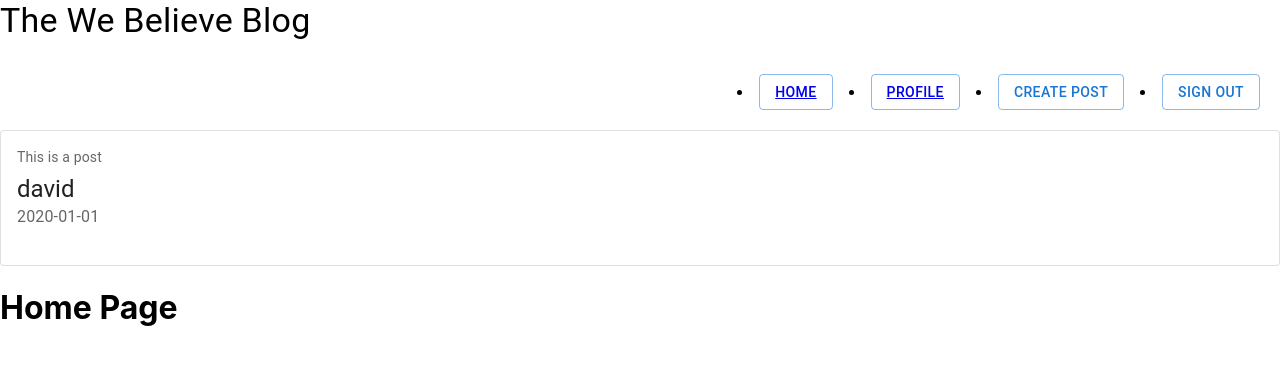
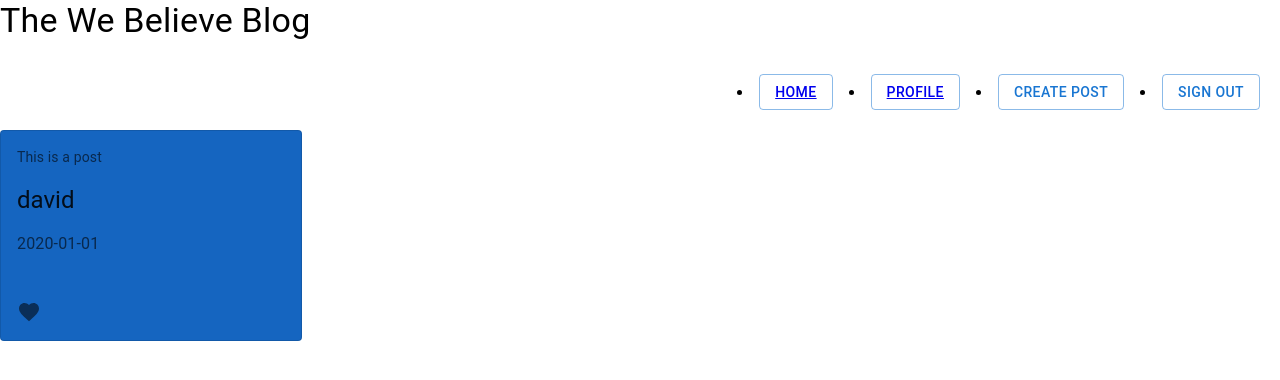
Before and after one commit to Grey-pearson/we-believe-forum, a React (Create React App) app in the folder client/: page /Home in a window 1280 px wide. Shown: the top 380 px of the page. Built offline with nearby package versions, Linux system fonts and the light colour scheme; the HTML template or start-up script is replaced by a standard one.

Commit message:
fixing mongo connection

```diff
--- a/client/src/components/Post.js
+++ b/client/src/components/Post.js
@@ -1,28 +1,40 @@
 import React from 'react';
 import { Card, CardHeader, CardContent, Typography, Box } from '@mui/material';
 
-const divStyle = {
-  color: 'blue',
-  backgroundcolor: 'purple',
-};
+import { styled } from '@mui/material/styles';
+import CardMedia from '@mui/material/CardMedia';
+import CardActions from '@mui/material/CardActions';
+import Collapse from '@mui/material/Collapse';
+import Avatar from '@mui/material/Avatar';
+import IconButton from '@mui/material/IconButton';
+import { red } from '@mui/material/colors';
+import FavoriteIcon from '@mui/icons-material/Favorite';
+import ShareIcon from '@mui/icons-material/Share';
+import ExpandMoreIcon from '@mui/icons-material/ExpandMore';
+import MoreVertIcon from '@mui/icons-material/MoreVert';
 
 function Post(props) {
   const { postText, postAuthor, createdAt, comments } = props
 
   return (
-    <Box sx={{ minWidth: 275 }} className={divStyle}>
-      <Card variant="outlined">
-        <div variant="outlined" className="post">
+    <Card variant="outlined" sx={{
+      width: 300,
+      minHeight: 100,
+      backgroundColor: 'primary.dark',
+      '&:hover': {
+        backgroundColor: 'primary.main',
+        opacity: [0.9, 0.8, 0.7],
+      },
+    }}>
       {/* postText, postAuthor, createdAt, comments */}
-
       <CardContent>
-            <Typography sx={{ fontSize: 14 }} color="text.secondary" gutterBottom>
+        <Typography sx={{ fontSize: 14 }} color="text.secondary" paragraph>
           {props.postText}
         </Typography>
-            <Typography variant="h5" component="div">
+        <Typography variant="h5" component="div" paragraph>
           {props.postAuthor}
         </Typography>
-            <Typography sx={{ mb: 1.5 }} color="text.secondary">
+        <Typography sx={{ mb: 1.5 }} color="text.secondary" paragraph>
           {props.createdAt}
         </Typography>
         <Typography variant="body2">
@@ -30,9 +42,14 @@ function Post(props) {
         </Typography>
       </CardContent>
 
-        </div>
+      {/* the issue probably */}
+      <CardActions disableSpacing>
+        <IconButton aria-label="add to favorites">
+          <FavoriteIcon />
+        </IconButton>
+      </CardActions>
+
     </Card>
-    </Box>
   );
 }
 
--- a/client/src/pages/Home.js
+++ b/client/src/pages/Home.js
@@ -9,7 +9,6 @@ export default function Home() {
       {/* props for nav?? */}
       <PostList />
       {/* <Footer /> */}
-      <h1>Home Page</h1>
     </>
   );
 }
```
Also changed, not shown: 8 other files (tests, documents, lock files or other folders). Lines whose indentation alone changed are shown as unchanged.
